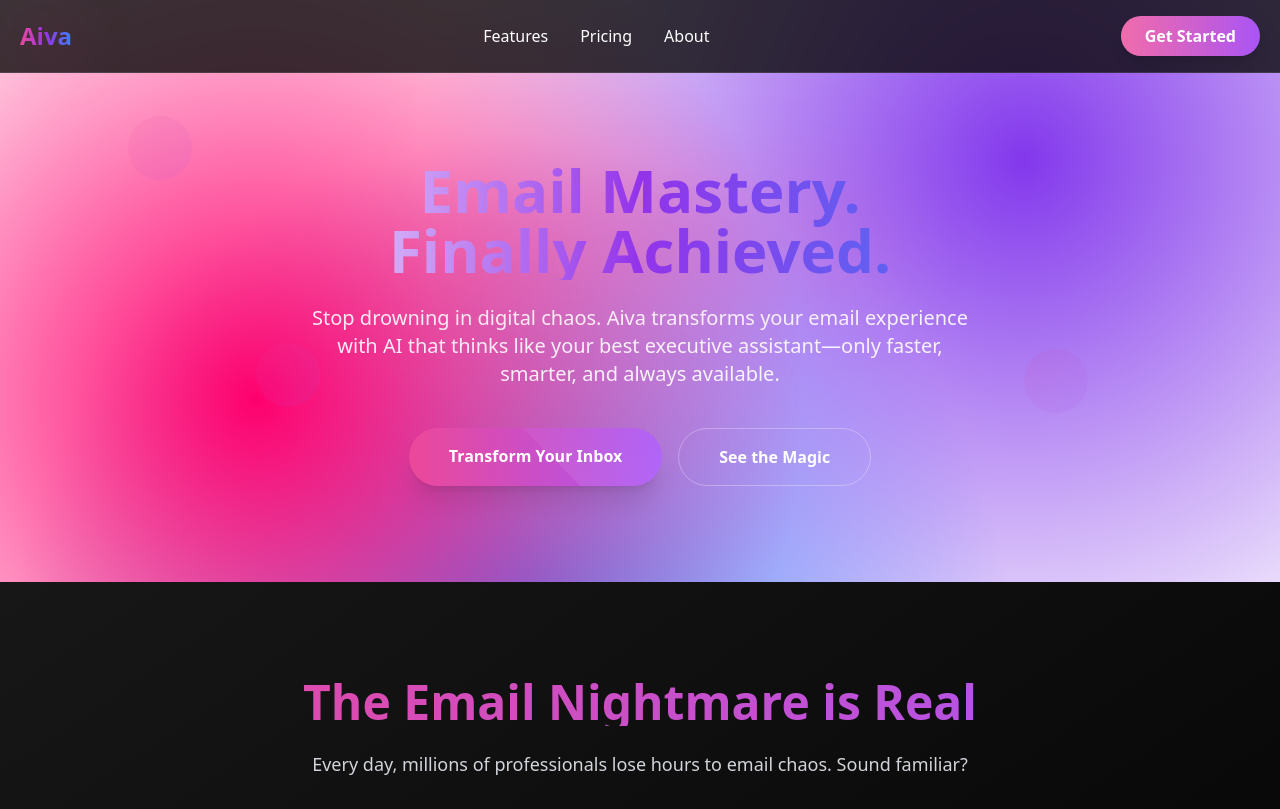
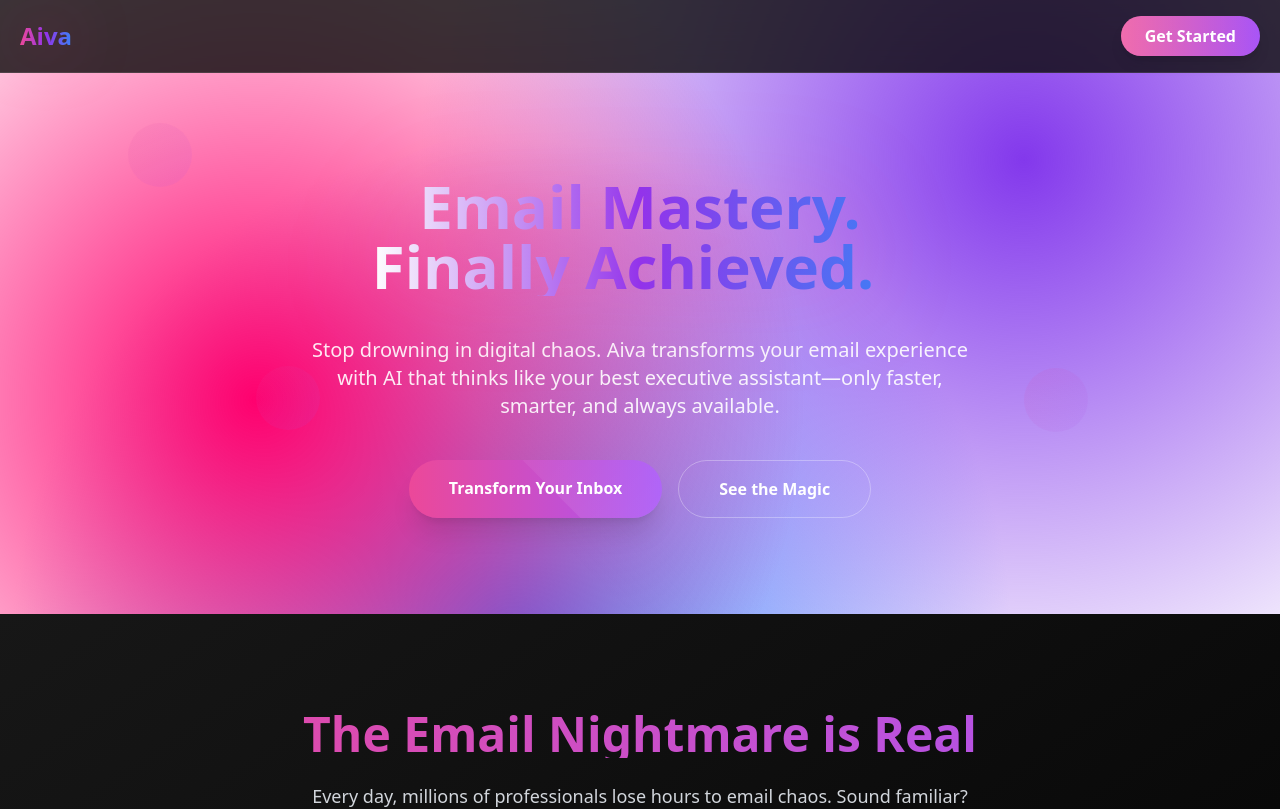
Before and after one commit to ramenthecorgi/aiva-frontend, a React (Create React App) app: page / in a window 1280 px wide. Shown: the top 809 px of the page. Built offline with nearby package versions, Linux system fonts and the light colour scheme.

Commit message:
fixing some UI

```diff
--- a/package.json
+++ b/package.json
@@ -11,6 +11,7 @@
     "react-dom": "^19.1.0",
     "react-router-dom": "^6.30.1",
     "react-scripts": "5.0.1",
+    "typewriter-effect": "^2.22.0",
     "web-vitals": "^2.1.4"
   },
   "scripts": {
--- a/src/components/Header.js
+++ b/src/components/Header.js
@@ -6,11 +6,7 @@ const Header = () => (
       <div className="text-2xl font-extrabold bg-gradient-to-r from-pink-500 via-purple-600 to-blue-500 bg-clip-text text-transparent drop-shadow-[0_0_30px_rgba(255,0,110,0.5)]">
         Aiva
       </div>
-      <ul className="hidden md:flex gap-8 text-white font-medium">
-        <li><a href="#features" className="relative after:absolute after:bottom-[-5px] after:left-0 after:w-0 after:h-[2px] after:bg-gradient-to-r from-pink-500 to-purple-500 hover:after:w-full after:transition-all">Features</a></li>
-        <li><a href="#pricing" className="relative after:absolute after:bottom-[-5px] after:left-0 after:w-0 after:h-[2px] after:bg-gradient-to-r from-pink-500 to-purple-500 hover:after:w-full after:transition-all">Pricing</a></li>
-        <li><a href="#about" className="relative after:absolute after:bottom-[-5px] after:left-0 after:w-0 after:h-[2px] after:bg-gradient-to-r from-pink-500 to-purple-500 hover:after:w-full after:transition-all">About</a></li>
-      </ul>
+
       <a href="#signup" className="bg-gradient-to-r from-pink-500 to-purple-500 text-white font-bold py-2 px-6 rounded-full shadow-lg hover:translate-y-[-3px] hover:shadow-xl transition relative overflow-hidden">
         <span className="absolute inset-0 left-[-100%] bg-gradient-to-r from-transparent via-white/20 to-transparent transition-all duration-500 hover:left-full" />
         <span className="relative z-10">Get Started</span>
--- a/src/components/HeroSection.js
+++ b/src/components/HeroSection.js
@@ -1,4 +1,5 @@
 import React from "react";
+import Typewriter from "typewriter-effect";
 
 const HeroSection = () => (
   <section className="pt-40 pb-24 text-center relative overflow-hidden">
@@ -8,9 +9,24 @@ const HeroSection = () => (
       <div className="absolute bottom-[30%] left-[20%] w-16 h-16 bg-gradient-to-br from-pink-500 to-purple-500 rounded-full opacity-10 animate-[float_6s_ease-in-out_infinite] delay-[4s]" />
     </div>
     <div className="max-w-4xl mx-auto px-6 relative z-10">
-      <h1 className="text-5xl md:text-6xl font-extrabold mb-6 bg-gradient-to-r from-white via-pink-500 via-purple-600 to-blue-500 bg-clip-text text-transparent drop-shadow-[0_0_50px_rgba(255,0,110,0.3)] animate-[titleGlow_3s_ease-in-out_infinite_alternate]">
-        Email Mastery.<br />Finally Achieved.
-      </h1>
+      <div className="mb-6 min-h-[7.5rem] md:min-h-[9.5rem] flex items-center justify-center">
+        <h1 className="text-5xl md:text-6xl font-extrabold bg-gradient-to-r from-white via-pink-500 via-purple-600 to-blue-500 bg-clip-text text-transparent drop-shadow-[0_0_50px_rgba(255,0,110,0.3)] animate-[titleGlow_3s_ease-in-out_infinite_alternate]">
+          <span>
+            <Typewriter
+              onInit={(typewriter) => {
+                typewriter
+                  .typeString('Email Mastery.<br />Finally Achieved.')
+                  .pauseFor(1000000)
+                  .start();
+              }}
+              options={{
+                delay: 60,
+                html: true,
+              }}
+            />
+          </span>
+        </h1>
+      </div>
       <p className="text-lg md:text-xl text-white/90 font-light max-w-2xl mx-auto mb-10">
         Stop drowning in digital chaos. Aiva transforms your email experience with AI that thinks like your best executive assistant—only faster, smarter, and always available.
       </p>
--- a/src/pages/PrivacyPolicy.js
+++ b/src/pages/PrivacyPolicy.js
@@ -4,11 +4,11 @@ const PrivacyPolicy = () => (
   <main className="max-w-2xl mx-auto py-20 px-6 text-gray-900 bg-white rounded-lg shadow-xl mt-16">
     <h1 className="text-3xl font-bold mb-6">Privacy Policy</h1>
     <p className="mb-4">Effective Date: July 9, 2025</p>
-    <p className="mb-4">At AskAiva, your privacy is our top priority. This Privacy Policy describes how we collect, use, and protect your information when you use our email assistant services.</p>
+    <p className="mb-4">At AskAiva, your privacy is our top priority. This Privacy Policy describes how we collect, use, and protect your information when you use our email assistant services. This policy is designed to comply with the privacy and sender verification requirements of leading email service providers such as Mailgun and Postmark.</p>
     <h2 className="text-xl font-semibold mt-8 mb-2">1. Information We Collect</h2>
     <ul className="list-disc ml-6 mb-4">
-      <li>Email addresses and basic profile information for account setup</li>
-      <li>Email content (subject, body, attachments) for processing and delivery</li>
+      <li>Email addresses and basic profile information for account setup and sender verification, including name, organization, and domain ownership as required by Mailgun and Postmark.</li>
+      <li>Email content (subject, body, attachments) for processing, delivery, and compliance with anti-spam and lawful use requirements.</li>
       <li>Usage data (device, browser, access times, interactions)</li>
     </ul>
     <h2 className="text-xl font-semibold mt-8 mb-2">2. How We Use Information</h2>
@@ -22,7 +22,7 @@ const PrivacyPolicy = () => (
     <h2 className="text-xl font-semibold mt-8 mb-2">4. Sharing & Disclosure</h2>
     <ul className="list-disc ml-6 mb-4">
       <li>We do <span className="font-bold">not</span> sell or share your personal information with third parties for marketing.</li>
-      <li>We may share data with trusted subprocessors for essential service delivery (e.g., email infrastructure providers), under strict confidentiality agreements.</li>
+      <li>We may share data with trusted subprocessors for essential service delivery (e.g., email infrastructure providers such as Mailgun and Postmark), under strict confidentiality agreements. Sender identity and verification data may be shared as required to comply with anti-spam and sender authentication policies.</li>
       <li>We may disclose information if required by law or to protect our rights and users.</li>
     </ul>
     <h2 className="text-xl font-semibold mt-8 mb-2">5. Your Choices</h2>
--- a/src/pages/TermsOfService.js
+++ b/src/pages/TermsOfService.js
@@ -7,15 +7,15 @@ const TermsOfService = () => (
     <p className="mb-4">Welcome to AskAiva! These Terms of Service ("Terms") govern your use of our email assistant services. By using AskAiva, you agree to these Terms.</p>
     <h2 className="text-xl font-semibold mt-8 mb-2">1. Use of Service</h2>
     <ul className="list-disc ml-6 mb-4">
-      <li>You must be at least 18 years old and provide accurate registration information.</li>
+      <li>You must be at least 18 years old and provide accurate registration information, including valid sender identity and domain ownership details as required by email service providers such as Mailgun and Postmark.</li>
       <li>You are responsible for maintaining the confidentiality of your account credentials.</li>
-      <li>You agree not to misuse the service (e.g., sending spam, violating laws, or interfering with other users).</li>
+      <li>You agree not to misuse the service (e.g., sending spam, violating laws, or interfering with other users). You must comply with all anti-spam, sender verification, and lawful use requirements of Mailgun, Postmark, and other email infrastructure providers.</li>
     </ul>
     <h2 className="text-xl font-semibold mt-8 mb-2">2. Email Content & Delivery</h2>
     <ul className="list-disc ml-6 mb-4">
-      <li>Our service processes, sends, and receives email on your behalf as instructed by you.</li>
-      <li>You retain ownership of your email content. We claim no rights except those required to provide the service.</li>
-      <li>You grant us permission to process your email for the purpose of delivering, organizing, and improving the service.</li>
+      <li>Our service processes, sends, and receives email on your behalf as instructed by you. This includes verifying your sender identity, domain, and compliance with provider requirements (e.g., Mailgun, Postmark).</li>
+      <li>You retain ownership of your email content. We claim no rights except those required to provide the service and to comply with anti-spam and lawful use requirements.</li>
+      <li>You grant us permission to process your email and sender information for the purpose of delivering, organizing, improving the service, and cooperating with Mailgun, Postmark, and other providers for compliance and verification.</li>
     </ul>
     <h2 className="text-xl font-semibold mt-8 mb-2">3. Service Availability</h2>
     <p className="mb-4">We strive for 99.9% uptime but do not guarantee uninterrupted service. We may suspend or terminate your access for violations or maintenance.</p>
```
Also changed, not shown: 1 other file (tests, documents, lock files or other folders).
